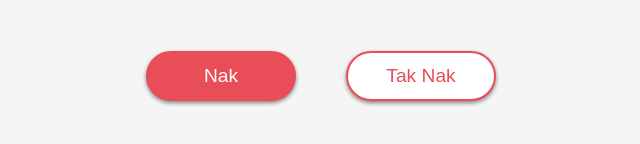
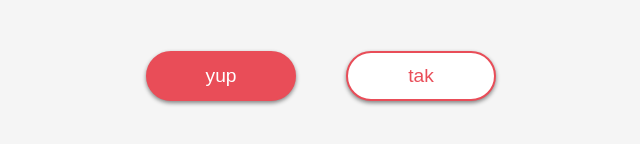
Before and after one commit to azrulazizy/hbwardah2, a plain HTML site: page indexsecond.html in a window 1280 px wide. Shown: the part 530-674 px from the top of the page, 319-959 px from the left. Drawn offline with Linux system fonts and the light colour scheme.

Commit message:
Update indexsecond.html

```diff
--- a/indexsecond.html
+++ b/indexsecond.html
@@ -11,8 +11,8 @@
         <h2 class="question">Sayang aku tak?</h2>
         <img class="gif" alt="gif" src="https://media.giphy.com/media/FTGah7Mx3ss04PcasF/giphy.gif"/>
         <div class="btn-group">
-            <button class="yes-btn">Nak</button>
-            <button class="no-btn">Tak Nak</button>
+            <button class="yes-btn">yup</button>
+            <button class="no-btn">tak</button>
         </div>
     </div>
     <script src="scriptthird.js"></script>
```
